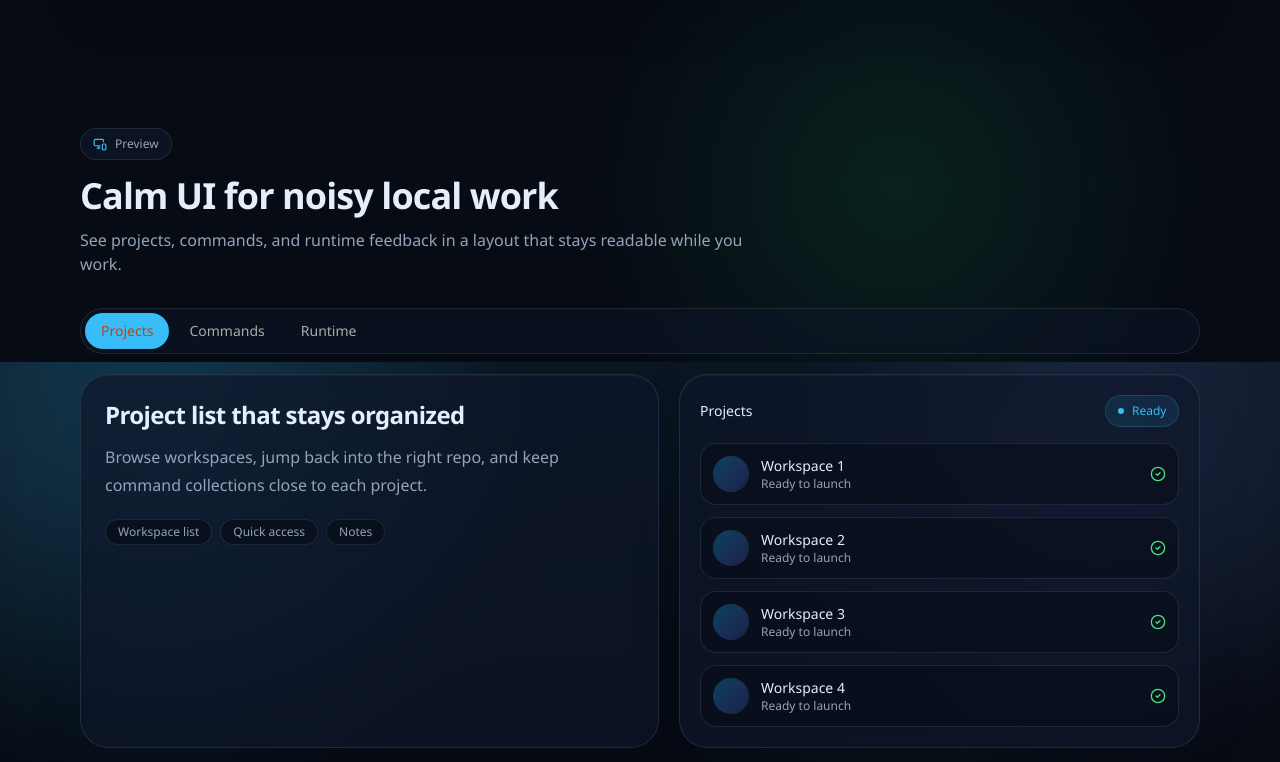
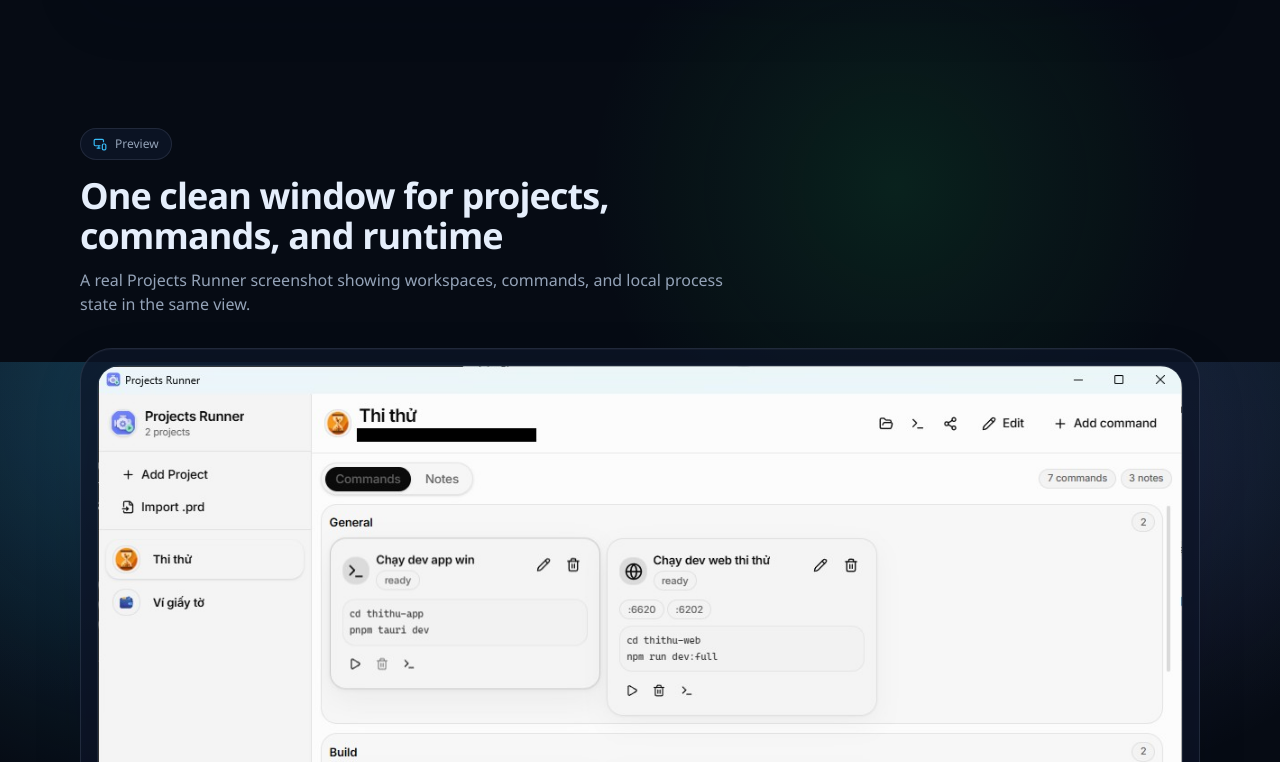
Before and after one commit to ocampoje17/projects-runner-landing-page, a React (Vite) app: page / in a window 1280 px wide. Shown: the part 2038-2800 px from the top of the page. Built offline with nearby package versions, Linux system fonts and the light colour scheme.

Commit message:
Replace preview mockup with real app screenshot

```diff
--- a/src/App.tsx
+++ b/src/App.tsx
@@ -1,6 +1,5 @@
 import {
   ArrowRight,
-  CheckCircle2,
   Download,
   FolderKanban,
   Github,
@@ -29,7 +28,6 @@ import { MagneticButton } from "@/components/motion/button/magnetic";
 import { StatefulButton } from "@/components/motion/button/stateful";
 import { ScrollReveal } from "@/components/motion/scroll-reveal";
 import { SharedLayoutBg } from "@/components/motion/shared-layout-bg";
-import { Tabs, TabsContent, TabsList, TabsTrigger } from "@/components/motion/tabs";
 import { TextReveal } from "@/components/motion/text-reveal";
 import { TextShimmer } from "@/components/motion/text-shimmer";
 import { ThemeToggle } from "@/components/motion/theme-toggle";
@@ -41,6 +39,7 @@ const REPOSITORY_URL = "https://github.com/ocampoje17/projects-runner-app";
 const RELEASES_URL = "https://github.com/ocampoje17/projects-runner-app/releases";
 const EMAIL_URL = "mailto:namqhong@gmail.com";
 const TELEGRAM_URL = "https://t.me/namhnz";
+const PREVIEW_SCREENSHOT_SRC = "/preview-screenshot-1.jpg";
 
 function App() {
   const { t, i18n } = useTranslation();
@@ -108,30 +107,6 @@ function App() {
     {
       title: t("workflow.step3Title"),
       detail: t("workflow.step3Body"),
-    },
-  ];
-
-  const previewTabs = [
-    {
-      value: "projects",
-      label: t("preview.projectsTab"),
-      title: t("preview.projectsTitle"),
-      body: t("preview.projectsBody"),
-      chips: [t("preview.projectsChip1"), t("preview.projectsChip2"), t("preview.projectsChip3")],
-    },
-    {
-      value: "commands",
-      label: t("preview.commandsTab"),
-      title: t("preview.commandsTitle"),
-      body: t("preview.commandsBody"),
-      chips: [t("preview.commandsChip1"), t("preview.commandsChip2"), t("preview.commandsChip3")],
-    },
-    {
-      value: "runtime",
-      label: t("preview.runtimeTab"),
-      title: t("preview.runtimeTitle"),
-      body: t("preview.runtimeBody"),
-      chips: [t("preview.runtimeChip1"), t("preview.runtimeChip2"), t("preview.runtimeChip3")],
     },
   ];
 
@@ -479,79 +454,15 @@ function App() {
             </p>
           </ScrollReveal>
 
-          <Tabs defaultValue="projects" className="space-y-5">
-            <TabsList className="flex flex-wrap gap-1 rounded-full border border-border bg-card/70 p-1">
-              {previewTabs.map((tab) => (
-                <TabsTrigger
-                  key={tab.value}
-                  value={tab.value}
-                  className="rounded-full px-4 py-2 text-sm"
-                >
-                  {tab.label}
-                </TabsTrigger>
-              ))}
-            </TabsList>
-
-            {previewTabs.map((tab) => (
-              <TabsContent key={tab.value} value={tab.value}>
-                <div className="grid gap-5 lg:grid-cols-[1fr_0.9fr]">
-                  <div className="glass-panel rounded-[1.75rem] p-6">
-                    <h3 className="text-2xl font-semibold tracking-tight">{tab.title}</h3>
-                    <p className="mt-3 max-w-xl text-sm leading-7 text-muted-foreground sm:text-base">
-                      {tab.body}
-                    </p>
-                    <div className="mt-5 flex flex-wrap gap-2">
-                      {tab.chips.map((chip) => (
-                        <span
-                          key={chip}
-                          className="rounded-full border border-border bg-background/60 px-3 py-1 text-xs text-muted-foreground"
-                        >
-                          {chip}
-                        </span>
-                      ))}
-                    </div>
-                  </div>
-
-                  <TiltCard className="glass-panel rounded-[1.75rem] p-5">
-                    <div className="mb-4 flex items-center justify-between gap-3">
-                      <div className="text-sm font-medium">{tab.label}</div>
-                      <AnimatedBadge
-                        icon={<span className="h-1.5 w-1.5 rounded-full bg-current" />}
-                        className="border border-primary/20 bg-primary/10 text-primary"
-                      >
-                        {t("workspaceCard.ready")}
-                      </AnimatedBadge>
-                    </div>
-                    <div className="space-y-3">
-                      {Array.from({ length: 4 }).map((_, index) => (
-                        <div
-                          key={`${tab.value}-${index}`}
-                          className="flex items-center justify-between rounded-2xl border border-border bg-background/50 px-3 py-3"
-                        >
-                          <div className="flex items-center gap-3">
-                            <div className="h-9 w-9 rounded-xl bg-gradient-to-br from-sky-400/30 to-indigo-500/20" />
-                            <div>
-                              <div className="text-sm font-medium">
-                                {tab.value === "projects"
-                                  ? `${t("preview.workspaceLabel")} ${index + 1}`
-                                  : tab.value === "commands"
-                                    ? `${t("preview.commandLabel")} ${index + 1}`
-                                    : `${t("preview.processLabel")} ${index + 1}`}
-                              </div>
-                              <div className="text-xs text-muted-foreground">
-                                {tab.value === "runtime" ? t("preview.itemStreaming") : t("preview.itemReady")}
-                              </div>
-                            </div>
-                          </div>
-                          <CheckCircle2 className="h-4 w-4 shrink-0 text-success" />
-                        </div>
-                      ))}
-                    </div>
-                  </TiltCard>
-                </div>
-              </TabsContent>
-            ))}
-          </Tabs>
+          <ScrollReveal delay={0.06}>
+            <TiltCard className="glass-panel overflow-hidden rounded-[2rem] p-3 sm:p-4">
+              <img
+                src={PREVIEW_SCREENSHOT_SRC}
+                alt={t("preview.imageAlt")}
+                className="w-full rounded-[1.4rem] border border-border/70 object-cover shadow-[0_24px_80px_rgba(2,6,23,0.18)]"
+              />
+            </TiltCard>
+          </ScrollReveal>
         </section>
 
         <section className="section-shell py-8">
--- a/src/locales/en.ts
+++ b/src/locales/en.ts
@@ -82,9 +82,10 @@ const en = {
   },
   preview: {
     badge: "Preview",
-    title: "Calm UI for noisy local work",
+    title: "One clean window for projects, commands, and runtime",
     description:
-      "See projects, commands, and runtime feedback in a layout that stays readable while you work.",
+      "A real Projects Runner screenshot showing workspaces, commands, and local process state in the same view.",
+    imageAlt: "Projects Runner interface screenshot",
     projectsTab: "Projects",
     commandsTab: "Commands",
     runtimeTab: "Runtime",
--- a/src/locales/vi.ts
+++ b/src/locales/vi.ts
@@ -82,9 +82,10 @@ const vi = {
   },
   preview: {
     badge: "Xem trước",
-    title: "Giao diện bình tĩnh cho công việc local nhiều nhiễu",
+    title: "Một cửa sổ gọn gàng cho dự án, lệnh và runtime",
     description:
-      "Xem dự án, lệnh và trạng thái runtime trong một bố cục rõ ràng khi bạn đang làm việc.",
+      "Ảnh chụp giao diện thực tế của Projects Runner khi bạn quản lý workspace, lệnh và tiến trình local trong cùng một màn hình.",
+    imageAlt: "Ảnh chụp giao diện Projects Runner",
     projectsTab: "Dự án",
     commandsTab: "Lệnh",
     runtimeTab: "Runtime",
```
Also changed, not shown: public/preview-screenshot-1.jpg (added).
